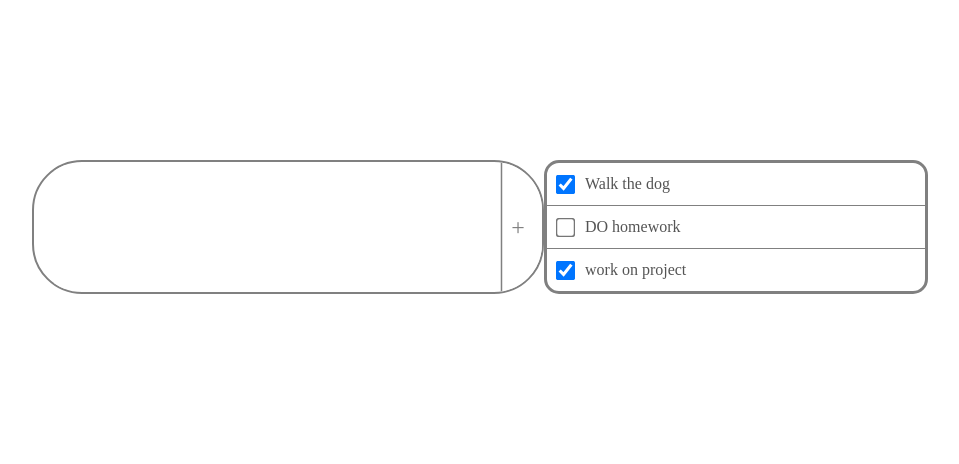
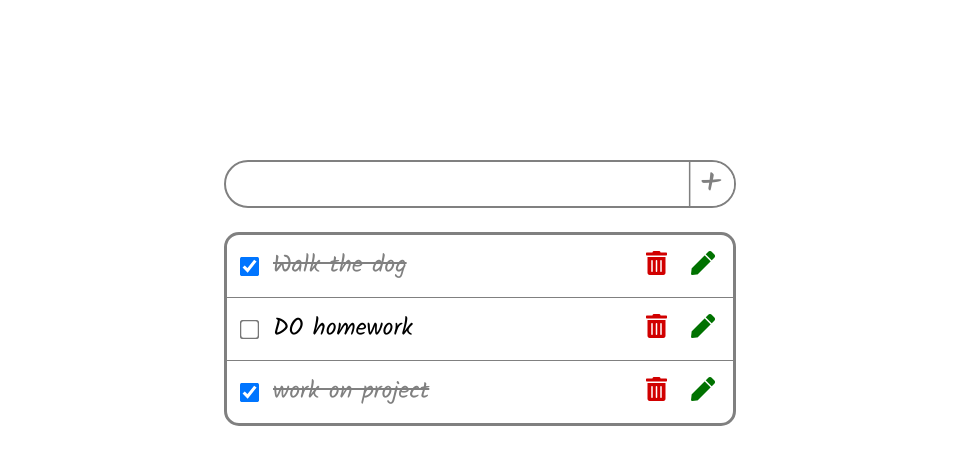
Before and after one commit to ShadyShawkat/todo-react, a React (Create React App) app: page / in a window 1280 px wide. Shown: the top 464 px of the page, without its empty margins (160-1119 px from the left). Built offline with nearby package versions, Linux system fonts and the light colour scheme.

Commit message:
Finish basic styling

```diff
--- a/src/App.module.css
+++ b/src/App.module.css
@@ -1,5 +1,26 @@
 .wrapper {
   display: flex;
-  justify-content: center;
+  flex-direction: column;
+  align-items: center;
   padding-top: 20vh;
+  gap: 1em;
+  font-size: 1.5em;
 }
+
+button {
+  background: transparent;
+  border: none;
+  outline: none;
+}
+
+button:hover {
+  cursor: pointer;
+  transition: all 200ms;
+  transform: scale(1.25);
+}
+
+input[type='checkbox']:hover {
+  cursor: pointer;
+  transition: all 200ms;
+  transform: scale(1.75);
+}
--- a/src/components/TodoItem/TodoItem.js
+++ b/src/components/TodoItem/TodoItem.js
@@ -1,11 +1,22 @@
+/* eslint-disable object-curly-newline */
+
 import React from 'react';
 import PropTypes from 'prop-types';
 import styles from './TodoItem.module.css';
 
 const TodoItem = ({
-  id, text, completed, changeTodoState,
+  id,
+  text,
+  completed,
+  changeTodoState,
+  deleteTodo,
+  editTodo,
 }) => (
-  <li className={styles['todo-item']}>
+  <li
+    className={`${styles['todo-item']} ${
+      completed && styles['todo-completed']
+    }`}
+  >
     <input
       type="checkbox"
       id={id}
@@ -15,6 +26,20 @@ const TodoItem = ({
       onChange={() => changeTodoState(id)}
     />
     <input type="text" disabled value={text} className={styles['todo-text']} />
+    <button
+      className={styles['delete-btn']}
+      type="button"
+      onClick={() => deleteTodo(id)}
+    >
+      <i className="fas fa-trash-alt" />
+    </button>
+    <button
+      className={styles['edit-btn']}
+      type="button"
+      onClick={() => editTodo(id)}
+    >
+      <i className="fas fa-pen" />
+    </button>
   </li>
 );
 
@@ -23,6 +48,8 @@ TodoItem.propTypes = {
   text: PropTypes.string.isRequired,
   completed: PropTypes.bool.isRequired,
   changeTodoState: PropTypes.func.isRequired,
+  deleteTodo: PropTypes.func.isRequired,
+  editTodo: PropTypes.func.isRequired,
 };
 
 export default TodoItem;
--- a/src/components/TodoItem/TodoItem.module.css
+++ b/src/components/TodoItem/TodoItem.module.css
@@ -1,6 +1,7 @@
 .todo-item {
   display: flex;
   align-items: center;
+  justify-content: flex-start;
   gap: 0.5em;
   border-bottom: 1px solid gray;
   padding: 0.5em;
@@ -11,7 +12,24 @@
 }
 
 .todo-text {
-  flex: 1;
+  width: 100%;
   background-color: transparent;
   border: none;
+  color: black;
 }
+
+.todo-item.todo-completed .todo-text {
+  text-decoration: line-through;
+  color: gray;
+}
+
+.delete-btn {
+  color: #d10000;
+  justify-self: flex-end;
+  /* margin-left: auto; */
+}
+
+.edit-btn {
+  color: #007200;
+  justify-self: flex-end;
+}
--- a/src/components/TodoList/TodoList.js
+++ b/src/components/TodoList/TodoList.js
@@ -1,10 +1,14 @@
+/* eslint-disable object-curly-newline */
+
 import React from 'react';
 import PropTypes from 'prop-types';
 import styles from './TodoList.module.css';
 
 import TodoItem from '../TodoItem/TodoItem';
 
-const TodoList = ({ todoList, changeTodoState }) => (
+const TodoList = ({ todoList, changeTodoState, deleteTodo, editTodo }) => (
+  <>
+    {todoList.length && (
       <ul className={styles['todo-list']}>
         {todoList.map((todoItem) => (
           <TodoItem
@@ -13,14 +17,20 @@ const TodoList = ({ todoList, changeTodoState }) => (
             text={todoItem.text}
             completed={todoItem.completed}
             changeTodoState={changeTodoState}
+            deleteTodo={deleteTodo}
+            editTodo={editTodo}
           />
         ))}
       </ul>
+    )}
+  </>
 );
 
 TodoList.propTypes = {
   todoList: PropTypes.arrayOf(TodoItem).isRequired,
   changeTodoState: PropTypes.func.isRequired,
+  deleteTodo: PropTypes.func.isRequired,
+  editTodo: PropTypes.func.isRequired,
 };
 
 export default TodoList;
--- a/src/components/TodoList/TodoList.module.css
+++ b/src/components/TodoList/TodoList.module.css
@@ -1,6 +1,5 @@
 .todo-list {
-  min-width: 30vw;
-  max-width: 50vw;
+  width: 40vw;
   display: flex;
   flex-direction: column;
   border: 3px solid gray;
--- a/src/index.css
+++ b/src/index.css
@@ -1,6 +1,5 @@
 /* Font imports */
-@import url('https://fonts.googleapis.com/css2?family=Oswald:wght@400&display=swap');
-@import url('https://fonts.googleapis.com/css2?family=Orbitron:wght@500&display=swap');
+@import url('https://fonts.googleapis.com/css2?family=Kalam&display=swap');
 
 /* Resets */
 
@@ -43,6 +42,7 @@ body {
   min-height: 100vh;
   text-rendering: optimizeSpeed;
   line-height: 1.5;
+  font-family: 'Kalam', cursive;
 }
 
 /* A elements that don't have a class get default styles */
```
Lines whose indentation alone changed are shown as unchanged.
